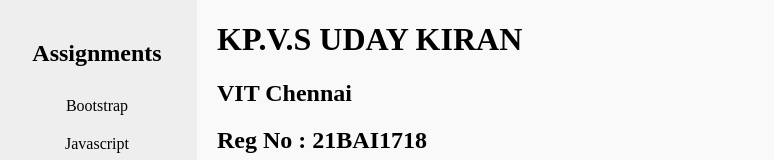
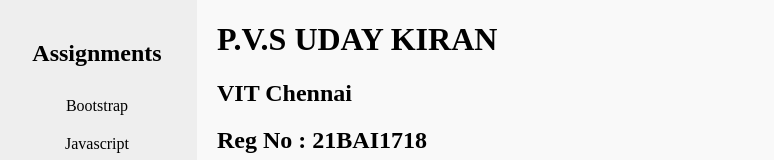
Before and after one commit to udaykiran12345566/Merin, a plain HTML site: page index.html in a window 1280 px wide. Shown: the top 160 px of the page, without its empty margins (3-777 px from the left). Drawn offline with Linux system fonts and the light colour scheme.

Commit message:
Update index.html

```diff
--- a/index.html
+++ b/index.html
@@ -74,7 +74,7 @@
     </nav>
 
     <div style="margin-left: 120px;">
-        <h1><b>KP.V.S UDAY KIRAN</b></h1>
+        <h1><b>P.V.S UDAY KIRAN</b></h1>
         <h2>VIT Chennai</h2>
         <h2>Reg No : 21BAI1718</h2>
         <h2>Slot : 11:30 am to 1:30 pm</h2>
```
